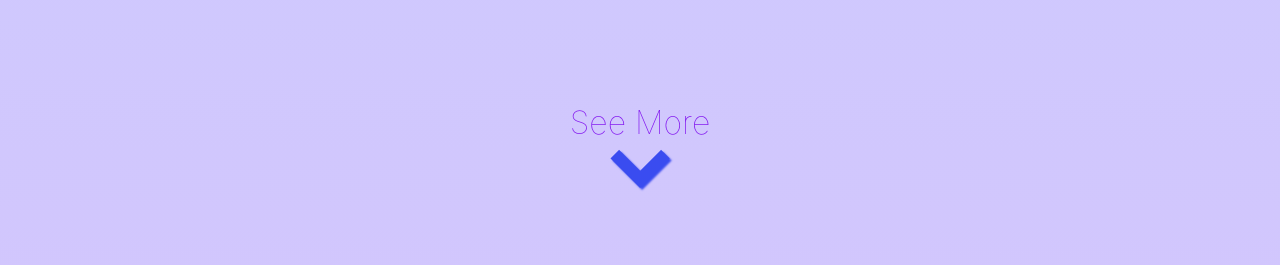
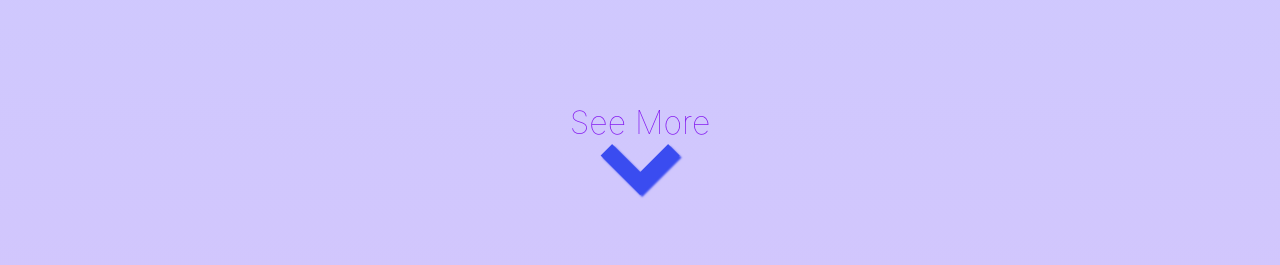
Before and after one commit to dsmith39/stpauls, a Next.js app: page / in a window 1280 px wide. Shown: the part 535-800 px from the top of the page. Built offline with nearby package versions, Linux system fonts and the light colour scheme.

Commit message:
finished iphone8plus styling

```diff
--- a/components/tables/CustomTable.module.scss
+++ b/components/tables/CustomTable.module.scss
@@ -14,6 +14,9 @@
         text-decoration: underline;
         @include breakpoint(iphone8) {
           font-size: 1rem;
+        }
+        @include breakpoint(iphone8plus) {
+          font-size: 1.3rem;
         }
       }
     }
@@ -38,6 +41,9 @@
         @include breakpoint(iphone8) {
           font-size: 0.725rem;
         }
+        @include breakpoint(iphone8plus) {
+          font-size: 0.925rem;
+        }
       }
     }
   }
--- a/styles/Home.module.scss
+++ b/styles/Home.module.scss
@@ -27,12 +27,18 @@ $subHeadingPadding: 0.5rem;
       @include breakpoint(iphone8) {
         padding-top: 5rem;
       }
+      @include breakpoint(iphone8plus) {
+        margin-bottom: -4.5rem;
+      }
     }
     a {
       color: $color-secondary;
       font-size: 6rem;
       font-weight: 800;
       text-shadow: 2px 2px 2px $color-secondary;
+      @include breakpoint(iphone8plus) {
+        font-size: 8rem;
+      }
     }
   }
 }
```
